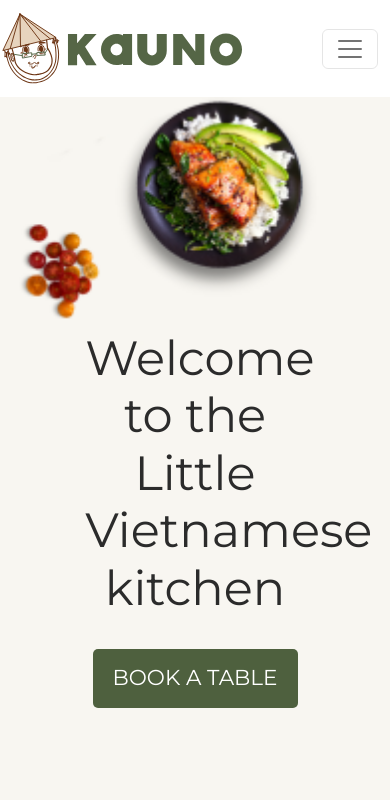
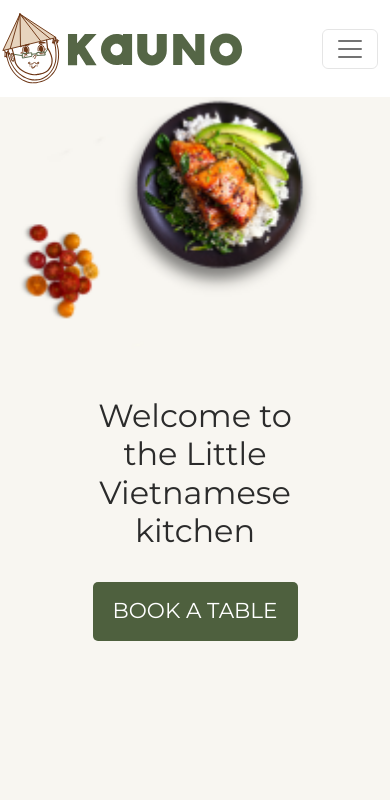
Before and after one commit to phuoc94/kauno-restaurant, a Next.js app: page / in a window 390 px wide. Shown: the top 800 px of the page. Built offline with nearby package versions, Linux system fonts and the light colour scheme.

Commit message:
fix hero text

```diff
--- a/styles/globals.css
+++ b/styles/globals.css
@@ -136,4 +136,7 @@ a {
     background-image: url('../assets/HeroMobile.png');
     background-size: cover;
   }
+  .hero-text {
+    font-size: 2rem;
+  }
 }
```
